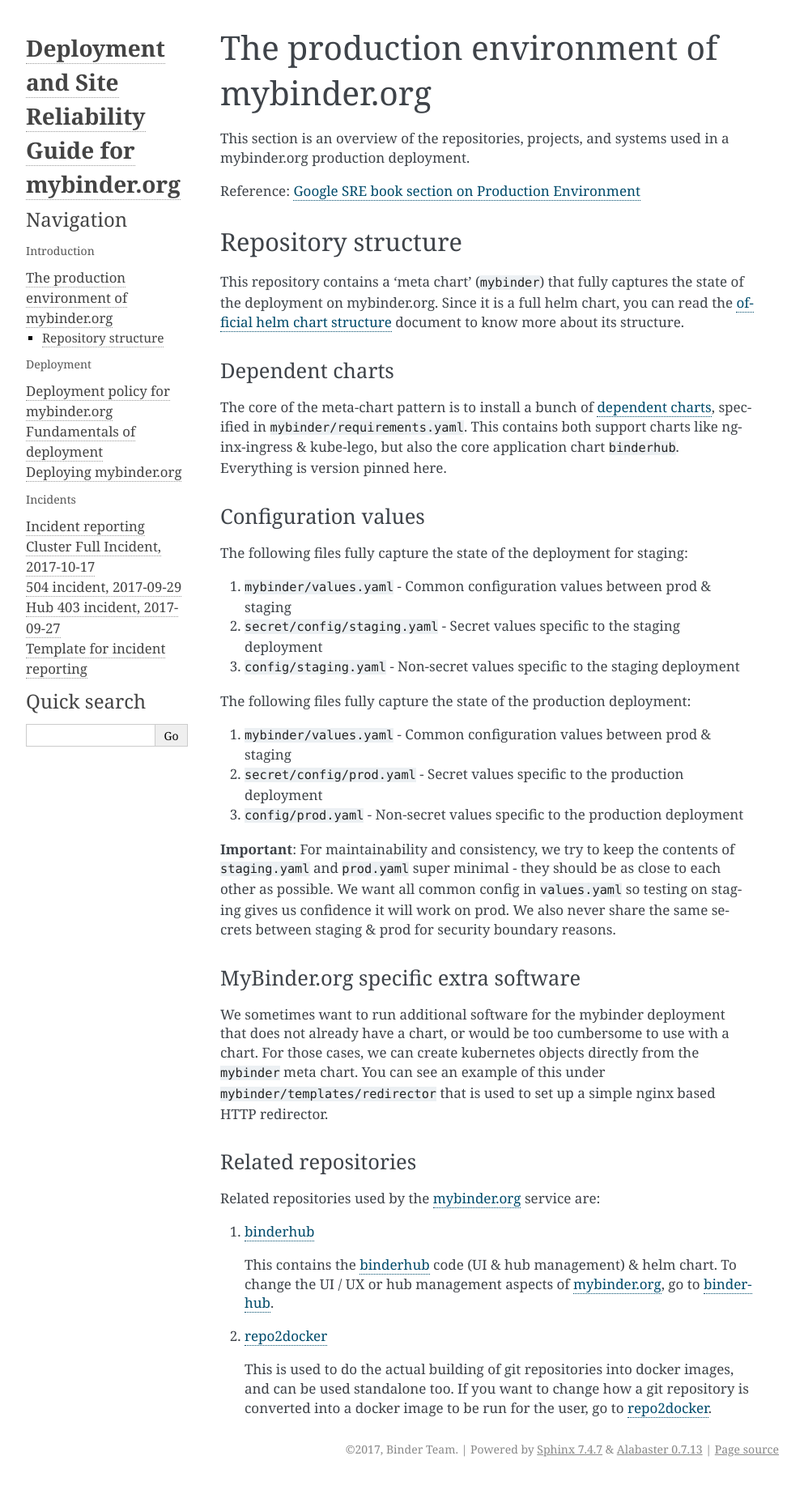
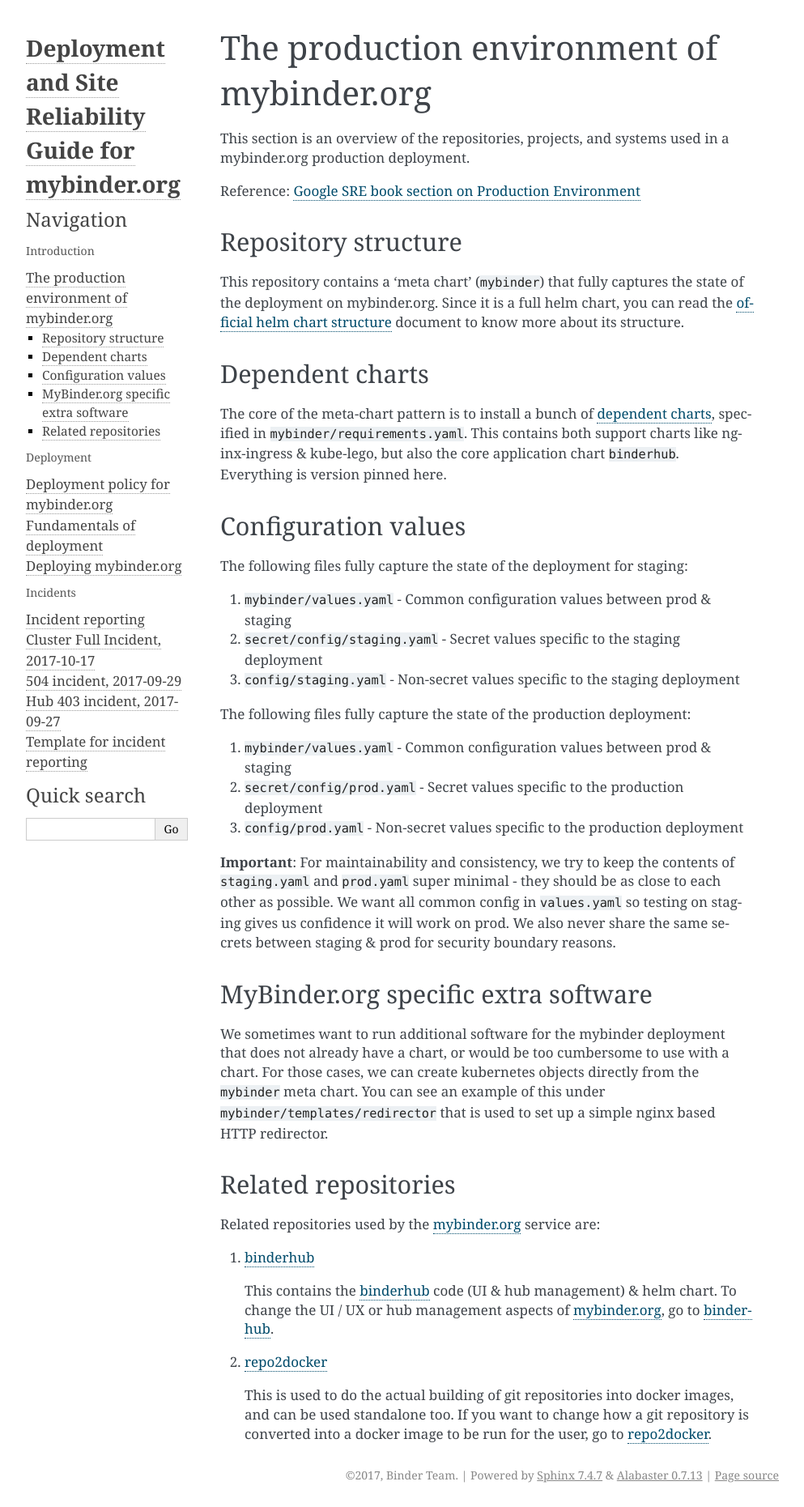
Before and after one commit to jupyterhub/mybinder.org-deploy, a Sphinx documentation site: the page built from docs/source/production_environment.md, in a window 1280 px wide. Shown: the whole page at 81% size, without its empty margins (148-1141 px from the left). Built offline with Sphinx 7.4.7, drawn with Linux system fonts in a browser that asks for light colours; before the commit the page ends 1829 px from its top, so only the background shows below that.

Commit message:
edit headings and levels

```diff
--- a/docs/source/production_environment.md
+++ b/docs/source/production_environment.md
@@ -13,14 +13,14 @@
 document to know more about its structure.
 
 
-### Dependent charts
+## Dependent charts
 
 The core of the meta-chart pattern is to install a bunch of [dependent charts](https://github.com/kubernetes/helm/blob/master/docs/charts.md#chart-dependencies),
 specified in `mybinder/requirements.yaml`. This contains both support
 charts like nginx-ingress & kube-lego, but also the core application chart
 `binderhub`. Everything is version pinned here.
 
-### Configuration values
+## Configuration values
 
 The following files fully capture the state of the deployment for staging:
 
@@ -46,7 +46,7 @@
 on staging gives us confidence it will work on prod. We also never share the same
 secrets between staging & prod for security boundary reasons.
 
-### MyBinder.org specific extra software
+## MyBinder.org specific extra software
 
 We sometimes want to run additional software for the mybinder deployment that
 does not already have a chart, or would be too cumbersome to use with a chart.
@@ -54,7 +54,7 @@
 meta chart. You can see an example of this under `mybinder/templates/redirector`
 that is used to set up a simple nginx based HTTP redirector.
 
-### Related repositories
+## Related repositories
 
 Related repositories used by the [mybinder.org][] service are:
 
```
Also changed, not shown: docs/source/index.rst (+0 -9 lines).
